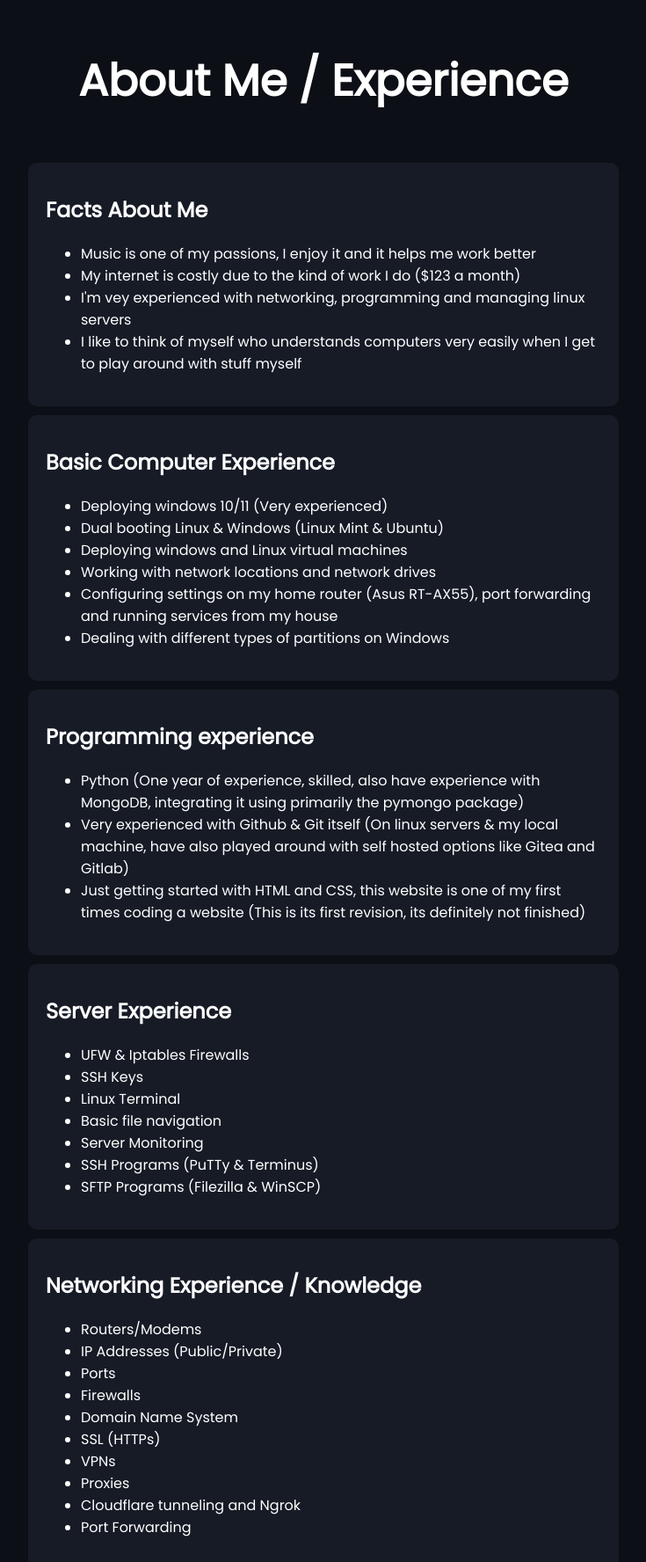
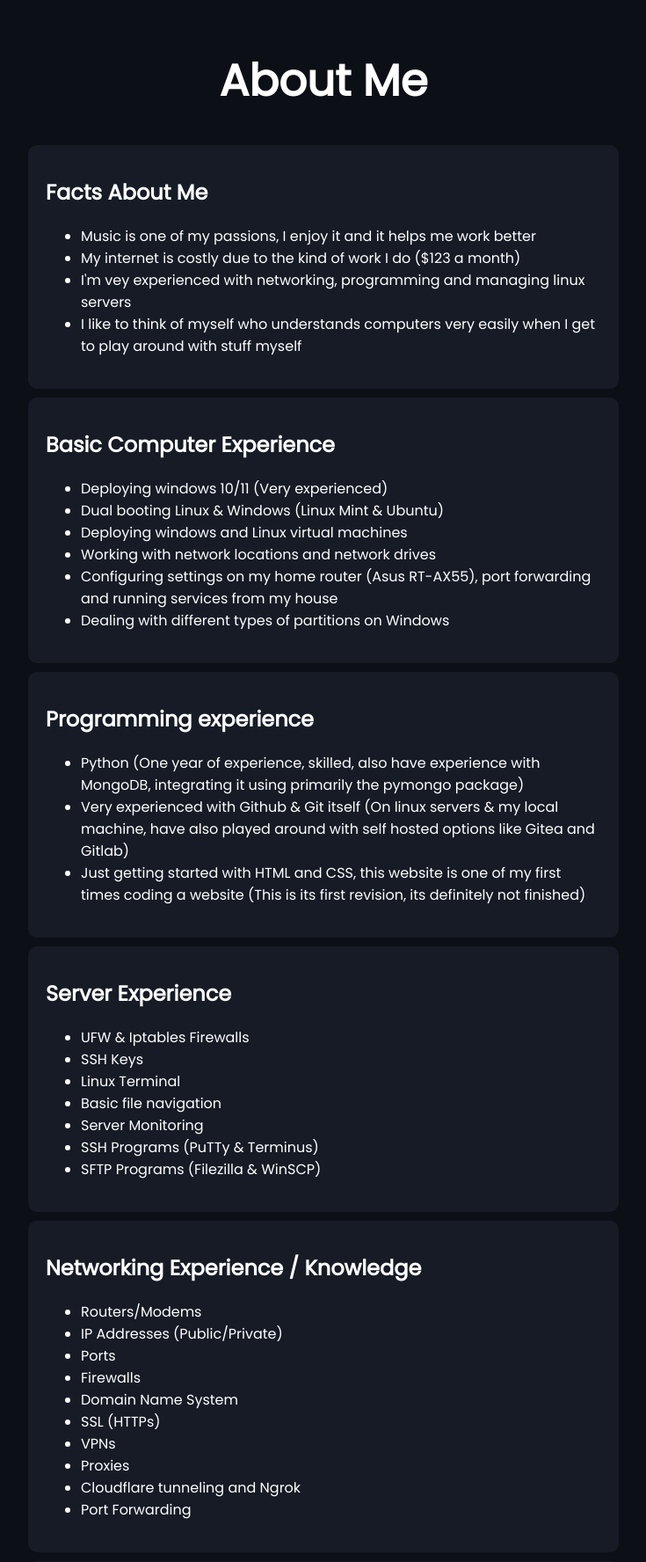
Before and after one commit to Alecks20/Personal-Website, a Flask app: page /about in a window 1280 px wide. Shown: the part 41-1817 px from the top of the page at 88% size, without its empty margins (272-1007 px from the left). Run offline with Flask 3, Linux system fonts and the light colour scheme.

Commit message:
Updated the about me page title

```diff
--- a/templates/about.html
+++ b/templates/about.html
@@ -21,10 +21,10 @@
       </nav>
 
       <div class="heading">
-        <h1 class="title-text-box">About Me / Experience</h1>
+        <h1 class="title-text-box">About Me</h1>
     </div>
 
-    <div class="first-box">
+    <div class="box">
         <h1 class="box-title">Facts About Me</h1>
         <p class="box-text">
             <ul>
```
